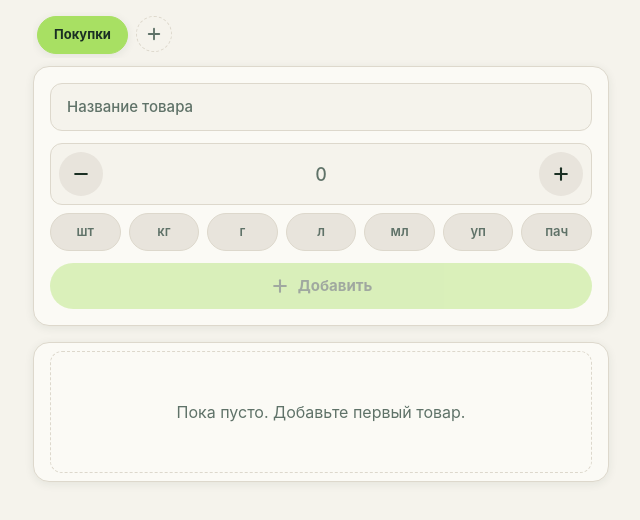
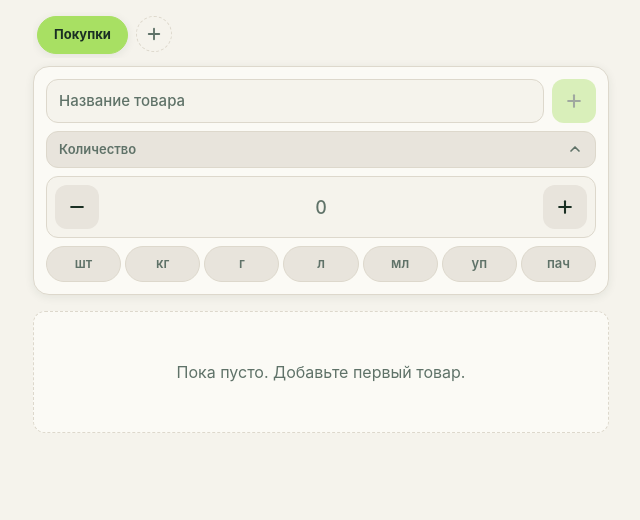
Before and after one commit to AntonF45/tg-shopping-list, a React (Vite) app: page / in a window 1280 px wide. Shown: the top 520 px of the page, without its empty margins (319-959 px from the left). Built offline with nearby package versions, Linux system fonts and the light colour scheme.

Commit message:
feat: сворачиваемый блок количества, убран лишний контейнер списка, стандартизированы размеры кнопок

```diff
--- a/src/App.tsx
+++ b/src/App.tsx
@@ -70,9 +70,11 @@ const App: React.FC = () => {
           onFocusChange={handleFocusChange}
           recentItems={recentItems}
         />
-        <div className="item-list">
-          <ItemList items={list.items} onToggle={toggleItem} onRemove={removeItem} />
-        </div>
+        <ItemList
+          items={list.items}
+          onToggle={toggleItem}
+          onRemove={removeItem}
+        />
       </main>
 
       <ShareButton
--- a/src/components/ProductInput.tsx
+++ b/src/components/ProductInput.tsx
@@ -18,14 +18,13 @@ export const ProductInput: React.FC<Props> = ({
   const [name, setName] = useState('');
   const [qty, setQty] = useState('');
   const [unit, setUnit] = useState<Unit>('');
+  const [showQty, setShowQty] = useState(true);
   const [showDropdown, setShowDropdown] = useState(false);
   const inputRef = useRef<HTMLInputElement>(null);
   const dropdownRef = useRef<HTMLUListElement>(null);
 
   const filteredItems = recentItems
-    .filter(item =>
-      item.toLowerCase().includes(name.toLowerCase())
-    )
+    .filter(item => item.toLowerCase().includes(name.toLowerCase()))
     .slice(0, 5);
 
   useEffect(() => {
@@ -56,6 +55,7 @@ export const ProductInput: React.FC<Props> = ({
     setQty('');
     setUnit('');
     setShowDropdown(false);
+    triggerHaptic('medium');
   };
 
   const handleSelect = (item: string) => {
@@ -98,13 +98,19 @@ export const ProductInput: React.FC<Props> = ({
   };
 
   const handleUnitSelect = (selectedUnit: Unit) => {
-    setUnit(selectedUnit);
+    setUnit(selectedUnit === unit ? '' : selectedUnit);
+    triggerHaptic('light');
+  };
+
+  const toggleQty = () => {
+    setShowQty(!showQty);
     triggerHaptic('light');
   };
 
   return (
     <div className="product-input-container">
-      {/* Поле ввода названия */}
+      {/* Верхняя строка: название + кнопка добавить + тоггл количества */}
+      <div className="product-top-row">
         <div className="product-name-wrapper">
           <input
             ref={inputRef}
@@ -121,7 +127,6 @@ export const ProductInput: React.FC<Props> = ({
             spellCheck={false}
           />
 
-        {/* Dropdown с подсказками */}
           {showDropdown && filteredItems.length > 0 && (
             <ul ref={dropdownRef} className="recent-dropdown">
               {filteredItems.map(item => (
@@ -140,8 +145,54 @@ export const ProductInput: React.FC<Props> = ({
           )}
         </div>
 
-      {/* Блок счетчика с единицами измерения */}
-      <div className="qty-unit-block">
+        <button
+          type="button"
+          className="btn-add-product"
+          onClick={handleSubmit}
+          disabled={!name.trim()}
+          aria-label="Добавить товар"
+        >
+          <svg
+            width="20"
+            height="20"
+            viewBox="0 0 24 24"
+            fill="none"
+            stroke="currentColor"
+            strokeWidth="2.5"
+            strokeLinecap="round"
+            strokeLinejoin="round"
+          >
+            <line x1="12" y1="5" x2="12" y2="19" />
+            <line x1="5" y1="12" x2="19" y2="12" />
+          </svg>
+        </button>
+      </div>
+
+      {/* Кнопка-тоггл количества */}
+      <button
+        type="button"
+        className="qty-toggle"
+        onClick={toggleQty}
+        aria-label={showQty ? 'Скрыть количество' : 'Показать количество'}
+      >
+        <span className="qty-toggle-label">Количество</span>
+        <svg
+          className={`qty-toggle-icon ${showQty ? 'qty-toggle-icon--open' : ''}`}
+          width="16"
+          height="16"
+          viewBox="0 0 24 24"
+          fill="none"
+          stroke="currentColor"
+          strokeWidth="2.5"
+          strokeLinecap="round"
+          strokeLinejoin="round"
+        >
+          <polyline points="6 9 12 15 18 9" />
+        </svg>
+      </button>
+
+      {/* Сворачиваемый блок количества */}
+      <div className={`qty-unit-block ${showQty ? 'qty-unit-block--visible' : ''}`}>
         <div className="qty-counter-large">
           <button
             type="button"
@@ -194,7 +245,6 @@ export const ProductInput: React.FC<Props> = ({
           </button>
         </div>
 
-        {/* Кнопки единиц измерения */}
         <div className="unit-buttons">
           {UNITS.map(u => (
             <button
@@ -208,29 +258,6 @@ export const ProductInput: React.FC<Props> = ({
           ))}
         </div>
       </div>
-
-      {/* Кнопка добавления (вынесена отдельно) */}
-      <button
-        type="button"
-        className="btn-add-product"
-        onClick={handleSubmit}
-        disabled={!name.trim()}
-      >
-        <svg
-          width="20"
-          height="20"
-          viewBox="0 0 24 24"
-          fill="none"
-          stroke="currentColor"
-          strokeWidth="2.5"
-          strokeLinecap="round"
-          strokeLinejoin="round"
-        >
-          <line x1="12" y1="5" x2="12" y2="19" />
-          <line x1="5" y1="12" x2="19" y2="12" />
-        </svg>
-        <span>Добавить</span>
-      </button>
     </div>
   );
 };
--- a/src/index.css
+++ b/src/index.css
@@ -805,22 +805,32 @@ input {
 .product-input-container {
   display: flex;
   flex-direction: column;
-  gap: var(--space-3);
+  gap: var(--space-2);
   margin-bottom: var(--space-4);
   background: var(--surface);
-  padding: var(--space-4);
+  padding: var(--space-3);
   border-radius: var(--radius-lg);
   border: var(--border-width) solid var(--border);
   box-shadow: var(--shadow-1);
 }
 
+/* Верхняя строка: инпут + кнопка добавить */
+.product-top-row {
+  display: flex;
+  gap: var(--space-2);
+  align-items: center;
+}
+
 .product-name-wrapper {
   position: relative;
+  flex: 1;
+  min-width: 0;
 }
 
 .product-name-input {
   width: 100%;
-  padding: var(--space-3) var(--space-4);
+  height: var(--tap);
+  padding: 0 var(--space-3);
   font-size: var(--text-base);
   font-weight: 500;
   color: var(--text);
@@ -840,7 +850,168 @@ input {
   color: var(--text-muted);
 }
 
-/* Dropdown (переиспользуем стили из AddItemForm) */
+/* Кнопка "Добавить" — квадратная, как +/- */
+.btn-add-product {
+  width: var(--tap);
+  height: var(--tap);
+  flex-shrink: 0;
+  display: flex;
+  align-items: center;
+  justify-content: center;
+  background: var(--accent);
+  color: var(--accent-contrast);
+  border: none;
+  border-radius: var(--radius-md);
+  cursor: pointer;
+  transition: transform 0.15s, opacity 0.2s, box-shadow 0.2s;
+  box-shadow: var(--shadow-1);
+}
+
+.btn-add-product:active {
+  transform: scale(0.94);
+}
+
+.btn-add-product:disabled {
+  opacity: 0.4;
+  cursor: not-allowed;
+  box-shadow: none;
+}
+
+/* Кнопка-тоггл количества */
+.qty-toggle {
+  display: flex;
+  align-items: center;
+  justify-content: space-between;
+  width: 100%;
+  padding: var(--space-2) var(--space-3);
+  background: var(--surface-2);
+  border: var(--border-width) solid var(--border);
+  border-radius: var(--radius-md);
+  cursor: pointer;
+  transition: background-color 0.2s;
+}
+
+.qty-toggle:hover {
+  background: var(--bg);
+}
+
+.qty-toggle-label {
+  font-size: var(--text-sm);
+  font-weight: 600;
+  color: var(--text-muted);
+}
+
+.qty-toggle-icon {
+  transition: transform 0.25s cubic-bezier(0.4, 0, 0.2, 1);
+  color: var(--text-muted);
+}
+
+.qty-toggle-icon--open {
+  transform: rotate(180deg);
+}
+
+/* Сворачиваемый блок количества */
+.qty-unit-block {
+  display: grid;
+  grid-template-rows: 0fr;
+  overflow: hidden;
+  transition: grid-template-rows 0.28s cubic-bezier(0.4, 0, 0.2, 1);
+}
+
+.qty-unit-block--visible {
+  grid-template-rows: 1fr;
+}
+
+.qty-unit-block > div {
+  min-height: 0;
+}
+
+.qty-counter-large {
+  display: flex;
+  align-items: center;
+  gap: var(--space-2);
+  background: var(--bg);
+  padding: var(--space-2);
+  border-radius: var(--radius-md);
+  border: var(--border-width) solid var(--border);
+  margin-bottom: var(--space-2);
+}
+
+/* Кнопки +/- — единый размер с кнопкой "Добавить" */
+.qty-btn {
+  width: var(--tap);
+  height: var(--tap);
+  flex-shrink: 0;
+  display: flex;
+  align-items: center;
+  justify-content: center;
+  background: var(--surface-2);
+  border: none;
+  border-radius: var(--radius-md);
+  color: var(--text);
+  cursor: pointer;
+  transition: background-color 0.2s, transform 0.1s;
+}
+
+.qty-btn:active {
+  transform: scale(0.94);
+  background: var(--accent);
+  color: var(--accent-contrast);
+}
+
+.qty-input-large {
+  flex: 1;
+  min-width: 0;
+  height: var(--tap);
+  text-align: center;
+  font-size: var(--text-lg);
+  font-weight: 600;
+  font-variant-numeric: tabular-nums;
+  color: var(--text);
+  background: transparent;
+  border: none;
+  outline: none;
+}
+
+.qty-input-large::placeholder {
+  color: var(--text-muted);
+  font-weight: 500;
+}
+
+/* Единицы измерения — высота как у чипсов */
+.unit-buttons {
+  display: flex;
+  flex-wrap: wrap;
+  gap: var(--space-1);
+}
+
+.unit-btn {
+  flex: 1;
+  min-width: 44px;
+  height: var(--tap-sm);
+  padding: 0 var(--space-2);
+  font-size: var(--text-sm);
+  font-weight: 600;
+  color: var(--text-muted);
+  background: var(--surface-2);
+  border: var(--border-width) solid var(--border);
+  border-radius: var(--radius-pill);
+  cursor: pointer;
+  transition: background-color 0.2s, color 0.2s, border-color 0.2s, transform 0.15s;
+}
+
+.unit-btn:active {
+  transform: scale(0.96);
+}
+
+.unit-btn--active {
+  background: var(--accent);
+  border-color: var(--accent);
+  color: var(--accent-contrast);
+  font-weight: 700;
+}
+
+/* Dropdown */
 .recent-dropdown {
   position: absolute;
   top: calc(100% + 4px);
@@ -859,8 +1030,17 @@ input {
   animation: dropdown-in 0.15s ease;
 }
 
+.recent-dropdown::-webkit-scrollbar {
+  width: 4px;
+}
+
+.recent-dropdown::-webkit-scrollbar-thumb {
+  background: var(--border);
+  border-radius: 2px;
+}
+
 .recent-dropdown-item {
-  padding: var(--space-2) var(--space-4);
+  padding: var(--space-2) var(--space-3);
   font-size: var(--text-base);
   color: var(--text);
   cursor: pointer;
@@ -878,126 +1058,6 @@ input {
   background: var(--accent-ring);
 }
 
-/* Блок счетчика и единиц */
-.qty-unit-block {
-  display: flex;
-  flex-direction: column;
-  gap: var(--space-2);
-}
-
-.qty-counter-large {
-  display: flex;
-  align-items: center;
-  gap: var(--space-2);
-  background: var(--bg);
-  padding: var(--space-2);
-  border-radius: var(--radius-md);
-  border: var(--border-width) solid var(--border);
-}
-
-.qty-btn {
-  width: var(--tap);
-  height: var(--tap);
-  display: flex;
-  align-items: center;
-  justify-content: center;
-  background: var(--surface-2);
-  border: none;
-  border-radius: 50%;
-  color: var(--text);
-  cursor: pointer;
-  transition: background-color 0.2s, transform 0.1s;
-}
-
-.qty-btn:active {
-  transform: scale(0.92);
-  background: var(--accent);
-  color: var(--accent-contrast);
-}
-
-.qty-input-large {
-  flex: 1;
-  text-align: center;
-  font-size: var(--text-lg);
-  font-weight: 600;
-  font-variant-numeric: tabular-nums;
-  color: var(--text);
-  background: transparent;
-  border: none;
-  outline: none;
-  min-width: 80px;
-}
-
-.qty-input-large::placeholder {
-  color: var(--text-muted);
-  font-weight: 500;
-}
-
-/* Кнопки единиц измерения */
-.unit-buttons {
-  display: flex;
-  flex-wrap: wrap;
-  gap: var(--space-2);
-}
-
-.unit-btn {
-  flex: 1;
-  min-width: 48px;
-  padding: var(--space-2) var(--space-3);
-  font-size: var(--text-sm);
-  font-weight: 600;
-  color: var(--text-muted);
-  background: var(--surface-2);
-  border: var(--border-width) solid var(--border);
-  border-radius: var(--radius-pill);
-  cursor: pointer;
-  transition: background-color 0.2s, color 0.2s, border-color 0.2s;
-}
-
-.unit-btn:hover {
-  background: var(--bg);
-}
-
-.unit-btn:active {
-  transform: scale(0.96);
-}
-
-.unit-btn--active {
-  background: var(--accent);
-  border-color: var(--accent);
-  color: var(--accent-contrast);
-  font-weight: 700;
-}
-
-/* Кнопка добавления товара */
-.btn-add-product {
-  display: flex;
-  align-items: center;
-  justify-content: center;
-  gap: var(--space-2);
-  width: 100%;
-  padding: var(--space-3);
-  background: var(--accent);
-  color: var(--accent-contrast);
-  border: none;
-  border-radius: var(--radius-pill);
-  font-size: var(--text-base);
-  font-weight: 700;
-  cursor: pointer;
-  transition: transform 0.15s, opacity 0.2s, box-shadow 0.2s;
-  box-shadow: var(--shadow-1);
-}
-
-.btn-add-product:active {
-  transform: scale(0.98);
-}
-
-.btn-add-product:disabled {
-  opacity: 0.4;
-  cursor: not-allowed;
-  box-shadow: none;
-}
-
 @keyframes dropdown-in {
   from {
     opacity: 0;
@@ -1010,7 +1070,10 @@ input {
 }
 
 @media (prefers-reduced-motion: reduce) {
-  .recent-dropdown {
-    animation: none;
+  .recent-dropdown,
+  .qty-toggle-icon,
+  .qty-unit-block {
+    animation: none !important;
+    transition: none !important;
   }
 }
```
Lines whose indentation alone changed are shown as unchanged.
